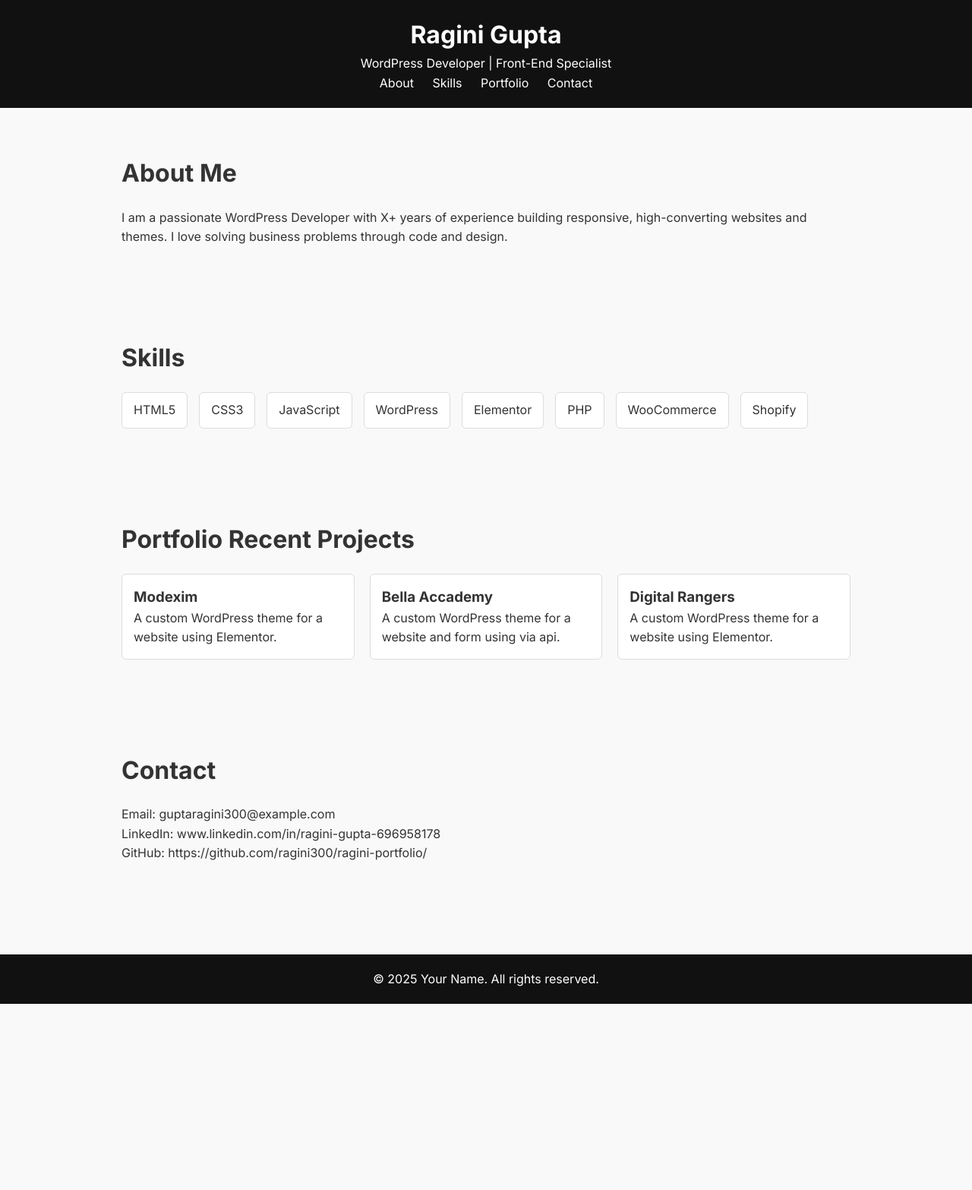
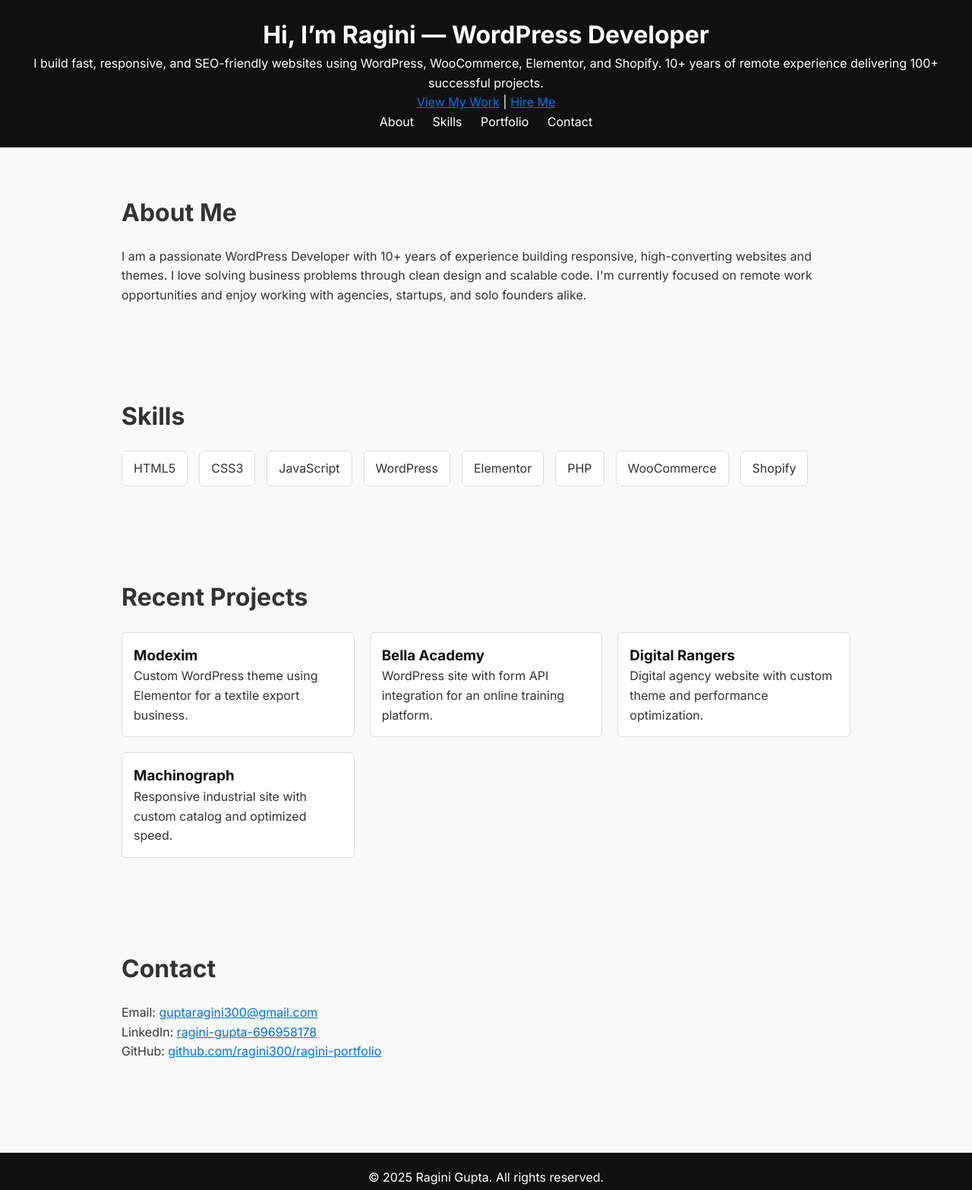
Before and after one commit to ragini300/ragini-portfolio, a plain HTML site: page index.html in a window 1280 px wide. Shown: the whole page at 76% size. Before the commit the page ends 1321 px from the top, so only its background shows below. Drawn offline with Linux system fonts and the light colour scheme.

Commit message:
Update index.html

```diff
--- a/index.html
+++ b/index.html
@@ -59,6 +59,10 @@
       border: 1px solid #ddd;
       border-radius: 6px;
     }
+    .portfolio-item h3 a {
+      color: #111;
+      text-decoration: none;
+    }
     footer {
       background: #111;
       color: #fff;
@@ -66,12 +70,16 @@
       padding: 20px;
       margin-top: 60px;
     }
+    a {
+      color: #0073e6;
+    }
   </style>
 </head>
 <body>
   <header>
-    <h1>Ragini Gupta</h1>
-    <p>WordPress Developer | Front-End Specialist</p>
+    <h1>Hi, I’m Ragini — WordPress Developer</h1>
+    <p>I build fast, responsive, and SEO-friendly websites using WordPress, WooCommerce, Elementor, and Shopify. 10+ years of remote experience delivering 100+ successful projects.</p>
+    <a href="#portfolio">View My Work</a> | <a href="mailto:guptaragini300@gmail.com">Hire Me</a>
     <nav>
       <a href="#about">About</a>
       <a href="#skills">Skills</a>
@@ -82,7 +90,7 @@
 
   <section class="section" id="about">
     <h2>About Me</h2>
-    <p>I am a passionate WordPress Developer with X+ years of experience building responsive, high-converting websites and themes. I love solving business problems through code and design.</p>
+    <p>I am a passionate WordPress Developer with 10+ years of experience building responsive, high-converting websites and themes. I love solving business problems through clean design and scalable code. I'm currently focused on remote work opportunities and enjoy working with agencies, startups, and solo founders alike.</p>
   </section>
 
   <section class="section" id="skills">
@@ -100,32 +108,36 @@
   </section>
 
   <section class="section" id="portfolio">
-    <h2>Portfolio Recent Projects</h2>
+    <h2>Recent Projects</h2>
     <div class="portfolio-grid">
       <div class="portfolio-item">
-        <h3>Modexim</h3>
-        <p>A custom WordPress theme for a website using Elementor.</p>
+        <h3><a href="https://modexim.com/" target="_blank">Modexim</a></h3>
+        <p>Custom WordPress theme using Elementor for a textile export business.</p>
       </div>
       <div class="portfolio-item">
-        <h3>Bella Accademy</h3>
-        <p>A custom WordPress theme for a website and form using via api.</p>
+        <h3><a href="https://bellaacademy.in/" target="_blank">Bella Academy</a></h3>
+        <p>WordPress site with form API integration for an online training platform.</p>
       </div>
       <div class="portfolio-item">
-        <h3>Digital Rangers</h3>
-        <p>A custom WordPress theme for a website using Elementor.</p>
+        <h3><a href="https://digitalrangers-web.com/digitalrangers/" target="_blank">Digital Rangers</a></h3>
+        <p>Digital agency website with custom theme and performance optimization.</p>
+      </div>
+      <div class="portfolio-item">
+        <h3><a href="https://www.machinograph.com/" target="_blank">Machinograph</a></h3>
+        <p>Responsive industrial site with custom catalog and optimized speed.</p>
       </div>
     </div>
   </section>
 
   <section class="section" id="contact">
     <h2>Contact</h2>
-    <p>Email: guptaragini300@example.com</p>
-    <p>LinkedIn: www.linkedin.com/in/ragini-gupta-696958178</p>
-    <p>GitHub: https://github.com/ragini300/ragini-portfolio/</p>
+    <p>Email: <a href="mailto:guptaragini300@gmail.com">guptaragini300@gmail.com</a></p>
+    <p>LinkedIn: <a href="https://www.linkedin.com/in/ragini-gupta-696958178" target="_blank">ragini-gupta-696958178</a></p>
+    <p>GitHub: <a href="https://github.com/ragini300/ragini-portfolio/" target="_blank">github.com/ragini300/ragini-portfolio</a></p>
   </section>
 
   <footer>
-    <p>&copy; 2025 Your Name. All rights reserved.</p>
+    <p>&copy; 2025 Ragini Gupta. All rights reserved.</p>
   </footer>
 </body>
 </html>
```
